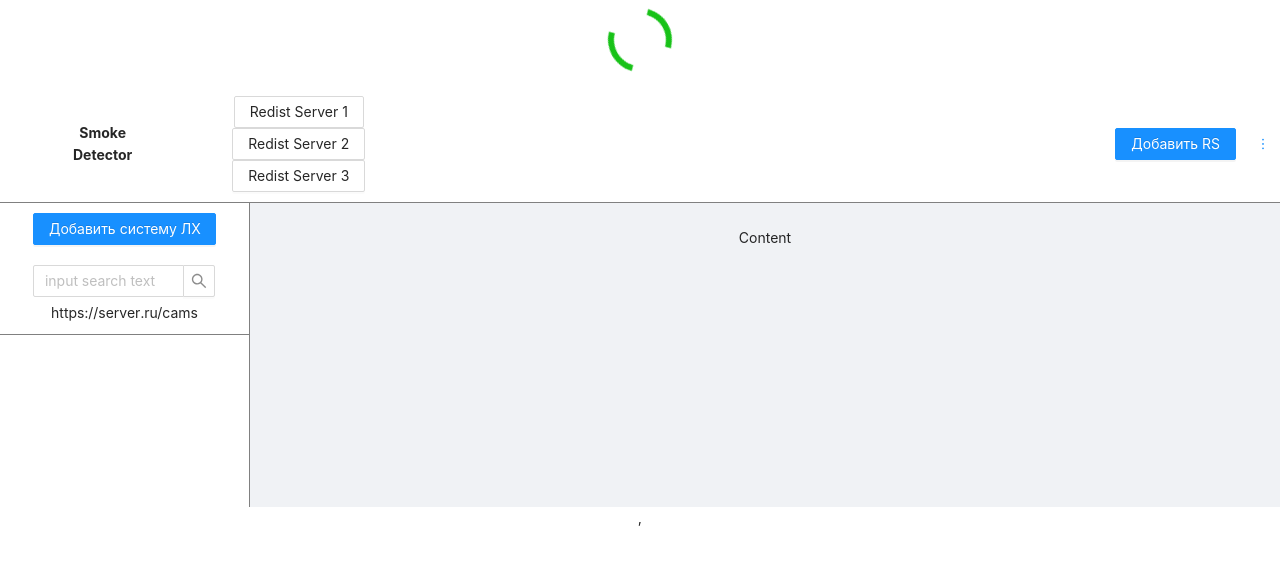
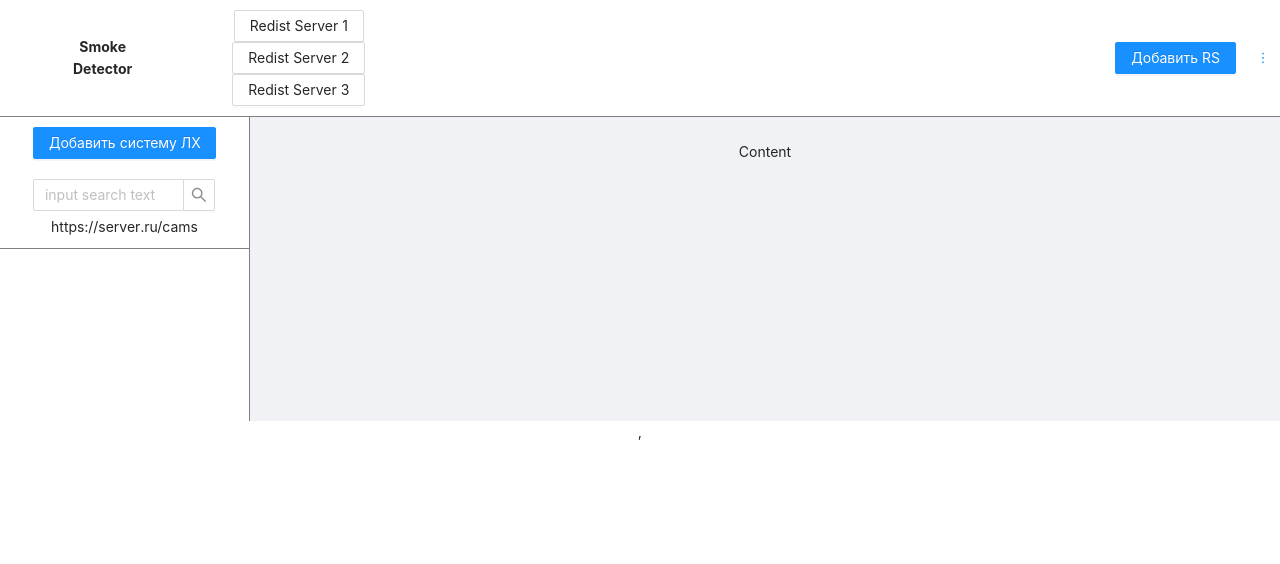
Before and after one commit to SlipFil/smokedetector, a React (Create React App) app: page / in a window 1280 px wide. Shown: the top 564 px of the page. Built offline with nearby package versions, Linux system fonts and the light colour scheme.

Commit message:
some changes
some changes

```diff
--- a/src/App.js
+++ b/src/App.js
@@ -11,7 +11,7 @@ const { Content, Sider } = Layout;
 function App() {
   return (
     <div className="App">
-      <Loader/>
+
       <Layout>
         <Header />
         <Layout>
--- a/src/components/loader/loader.css
+++ /dev/null
@@ -1,24 +0,0 @@
-.lds-dual-ring {
-    display: inline-block;
-    width: 80px;
-    height: 80px;
-  }
-  .lds-dual-ring:after {
-    content: " ";
-    display: block;
-    width: 64px;
-    height: 64px;
-    margin: 8px;
-    border-radius: 50%;
-    border: 6px solid rgb(24, 194, 24);
-    border-color: rgb(24, 194, 24) transparent rgb(24, 194, 24) transparent;
-    animation: lds-dual-ring 1.2s linear infinite;
-  }
-  @keyframes lds-dual-ring {
-    0% {
-      transform: rotate(0deg);
-    }
-    100% {
-      transform: rotate(360deg);
-    }
-  }
--- a/src/components/loader/loader.js
+++ /dev/null
@@ -1,5 +0,0 @@
-import React from "react";
-import "./loader.css";
-
-
-export default () => <div className='lds-dual-ring'/>;
```
